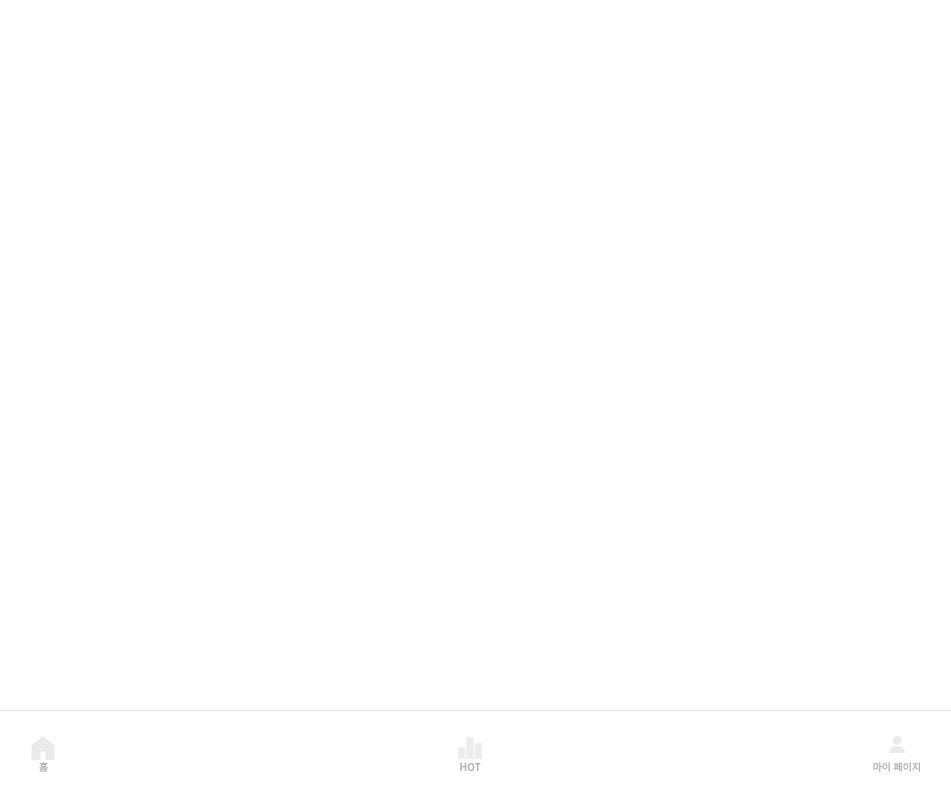
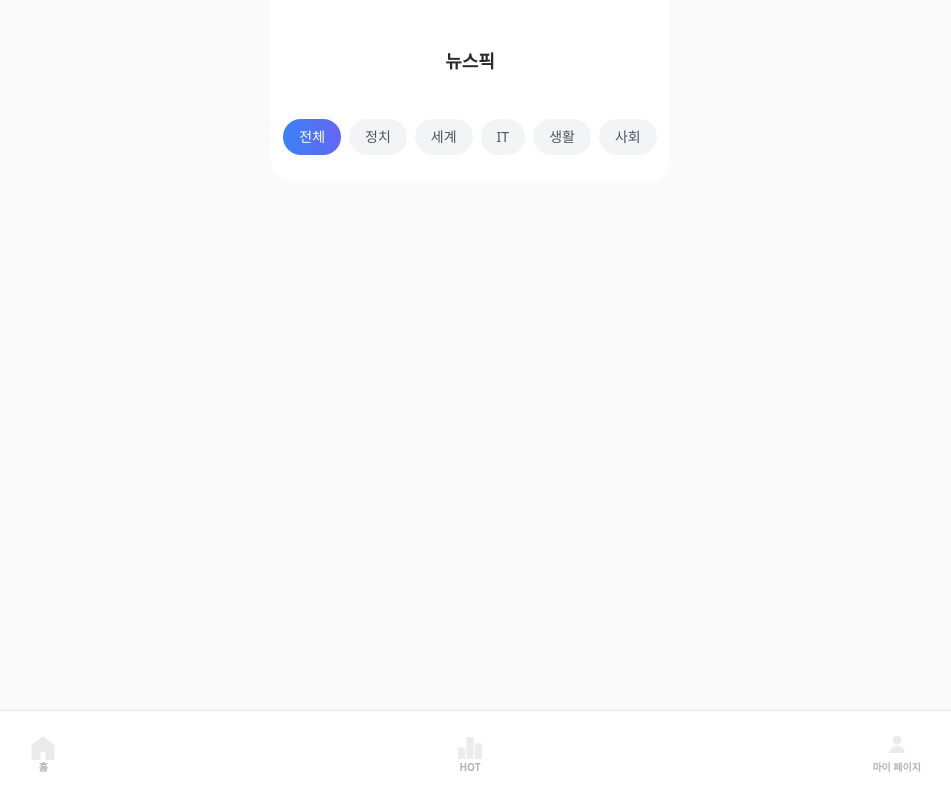
Before and after one commit to 9oormthon-univ/2025_SEASONTHON_TEAM_46_FE, a React (Vite) app: page /news-pick in a window 1280 px wide. Before the commit this address had no page. Shown: the whole page, without its empty margins (170-1121 px from the left). Built offline with nearby package versions, Linux system fonts and the light colour scheme.

Commit message:
feat: FilterHeader & Category

```diff
--- a/src/App.tsx
+++ b/src/App.tsx
@@ -8,6 +8,7 @@ import Login from "./pages/Login";
 import CreateAccount from "./pages/CreateAccount";
 import SearchPage from "./pages/SearchPage";
 import Detail from "./pages/Detail";
+import NewsPick from "./pages/NewsPick";
 
 function App() {
   const showBottomNav: boolean = useStore((state) => state.showBottomNav);
@@ -21,6 +22,7 @@ function App() {
           <Route path="/home" element={<HomePage />} />
           <Route path="/hot" element={<HotPage />} />
           <Route path="/my" element={<MyPage />} />
+          <Route path="/news-pick" element={<NewsPick />} />
           <Route path="/search" element={<SearchPage />} />
         </Routes>
         {showBottomNav && <BottomNav />}
--- a/src/components/my/Activity.tsx
+++ b/src/components/my/Activity.tsx
@@ -1,7 +1,14 @@
 import ActivitySvg from "../../assets/icons/activity.svg";
 import RightArrowSvg from "../../assets/icons/right-arrow.svg";
+import { useNavigate } from "react-router-dom";
 
 export function Activity() {
+  const navigate = useNavigate();
+
+  const handleNavigate = () => {
+    navigate("/news-pick");
+  };
+
   return (
     <article className="full flex h-[122px] w-full bg-white px-[30px] pb-[23px] pt-[28px]">
       <div className="flex w-full flex-col gap-[24px]">
@@ -15,7 +22,14 @@ export function Activity() {
           <p className="text-[16px] font-[500] leading-[140%] text-[#595959]">
             뉴스픽
           </p>
-          <img src={RightArrowSvg} alt="Right Arrow" width={14} height={12} />
+          <img
+            src={RightArrowSvg}
+            alt="Right Arrow"
+            width={14}
+            height={12}
+            className="cursor-pointer"
+            onClick={handleNavigate}
+          />
         </section>
       </div>
     </article>
--- /dev/null
+++ b/src/components/my/Category.tsx
@@ -0,0 +1,57 @@
+import { useState } from "react";
+
+export type CategoryKey = "전체" | "정치" | "세계" | "IT" | "생활" | "사회";
+
+const CATEGORIES: CategoryKey[] = [
+  "전체",
+  "정치",
+  "세계",
+  "IT",
+  "생활",
+  "사회",
+];
+
+type Props = {
+  value?: CategoryKey;
+  defaultValue?: CategoryKey;
+  onChange?: (next: CategoryKey) => void;
+  className?: string;
+};
+
+export default function Category({
+  value,
+  defaultValue = "전체",
+  onChange,
+  className = "",
+}: Props) {
+  const [internal, setInternal] = useState<CategoryKey>(defaultValue);
+  const selected = value ?? internal;
+
+  const handleClick = (c: CategoryKey) => {
+    if (value === undefined) {
+      setInternal(c);
+    }
+    onChange?.(c);
+  };
+
+  return (
+    <div className={`relative overflow-hidden ${className}`}>
+      {/* 가로 스크롤 컨테이너 */}
+      <div className="no-scrollbar flex w-full gap-2 overflow-x-auto px-3 py-2">
+        {CATEGORIES.map((c) => (
+          <button
+            key={c}
+            onClick={() => handleClick(c)}
+            className={`flex-shrink-0 rounded-full px-4 py-2 text-sm font-medium transition-colors ${
+              selected === c
+                ? "bg-gradient-to-r from-blue-500 to-indigo-500 text-white"
+                : "bg-gray-100 text-gray-600 hover:bg-gray-200"
+            }`}
+          >
+            {c}
+          </button>
+        ))}
+      </div>
+    </div>
+  );
+}
--- /dev/null
+++ b/src/components/my/FilterHeader.tsx
@@ -0,0 +1,16 @@
+import { useState } from "react";
+import type { CategoryKey } from "../search/CategoryTabs";
+import Category from "./Category";
+import Header from "../common/Header";
+
+export function FilterHeader() {
+  const [cat, setCat] = useState<CategoryKey>("전체");
+  return (
+    <header className={`rounded-b-[20px] bg-white`}>
+      <Header title="뉴스픽" className="mb-4" />
+      <div className="flex flex-col pb-[18px]">
+        <Category value={cat} onChange={setCat} />
+      </div>
+    </header>
+  );
+}
--- /dev/null
+++ b/src/pages/NewsPick.tsx
@@ -0,0 +1,9 @@
+import { FilterHeader } from "../components/my/FilterHeader";
+
+export default function NewsPick() {
+  return (
+    <article className="flex h-screen w-full flex-col items-center bg-[#FAFAFA]">
+      <FilterHeader />
+    </article>
+  );
+}
```
